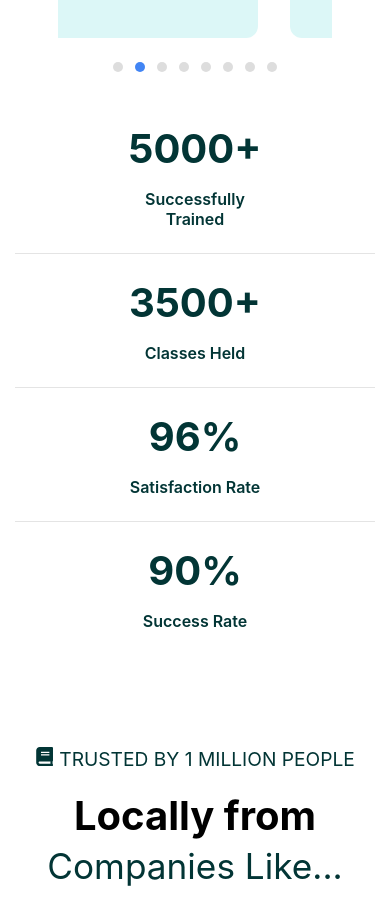
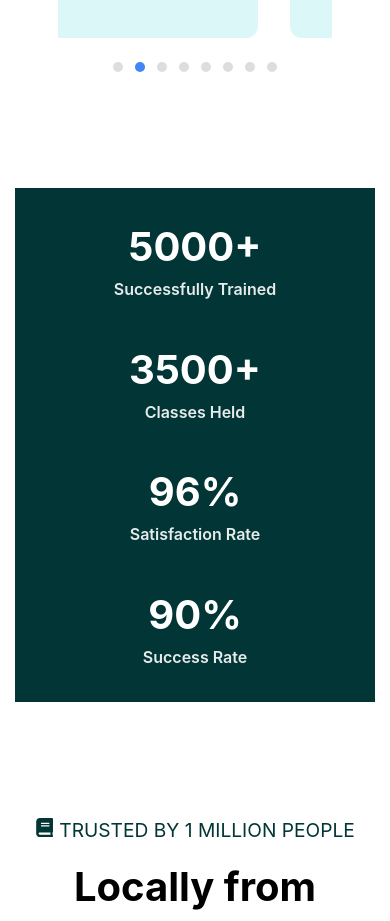
Before and after one commit to Prisca-01/ict-academy-website, a React (Vite) app: page / in a window 390 px wide. Shown: the part 9766-10687 px from the top of the page. Built offline with nearby package versions, Linux system fonts and the light colour scheme.

Commit message:
Responsiveness for other devices

```diff
--- a/src/components/reviews.tsx
+++ b/src/components/reviews.tsx
@@ -48,20 +48,26 @@ function Reviews() {
 
           <div className="featuresColumn">
             <p className="sectionSubtitle">What Our Students Think</p>
-            <h3 className="sectionTitle">About us as the best ICT Academy in Town</h3>
+            <h3 className="sectionTitle">
+              About us as the best ICT Academy in Town
+            </h3>
             <div className="featureList">
               <div className="featureItem">
                 <FaStar className="featureIcon" />
                 <div className="featureText">
                   <p className="featureTitle">Personalized Classes</p>
-                  <p className="featureDescription">Lorem ipsum dolor sit amet, consectetur.</p>
+                  <p className="featureDescription">
+                    Lorem ipsum dolor sit amet, consectetur.
+                  </p>
                 </div>
               </div>
               <div className="featureItem">
                 <FaStar className="featureIcon" />
                 <div className="featureText">
                   <p className="featureTitle">Expert Instructors</p>
-                  <p className="featureDescription">Lorem ipsum dolor sit amet, consectetur.</p>
+                  <p className="featureDescription">
+                    Lorem ipsum dolor sit amet, consectetur.
+                  </p>
                 </div>
               </div>
             </div>
@@ -111,28 +117,24 @@ function Reviews() {
             targetNumber={5000}
             label="Successfully Trained"
             suffix="+"
-      className="achievementCard"
           />
         <div className="dividerLine"></div>
         <Counter
           targetNumber={3500}
           label="Classes Held"
           suffix="+"
-      className="achievementCard"
         />
         <div className="dividerLine"></div>
         <Counter
           targetNumber={96}
           label="Satisfaction Rate"
           suffix="%"
-      className="achievementCard"
         />
         <div className="dividerLine"></div>
         <Counter
           targetNumber={90}
           label="Success Rate"
           suffix="%"
-      className="achievementCard"
         />
         </div>
       </div>
--- a/src/components/welcome.tsx
+++ b/src/components/welcome.tsx
@@ -29,7 +29,7 @@ function Welcome() {
           <span className="welcomePrefix">Welcome to</span>
           <h2 className="welcomeTitle">My ICT Academy</h2>
           <div className="contentDivider">
-            <div className="dividerLine"></div>
+            <div className="divideLine"></div>
             <p className="welcomeDescription">
               My ICT Academy is a leading online learning platform that helps
               anyone learn business, software, technology, and creative skills
@@ -38,7 +38,7 @@ function Welcome() {
               access to the My ICT Academy video library of engaging,
               top-quality courses taught by recognized industry experts.
             </p>
-            <div className="dividerLine"></div>
+            <div className="divideLine"></div>
           </div>
 
           <motion.div
--- a/src/styles/reviews.css
+++ b/src/styles/reviews.css
@@ -69,7 +69,7 @@
 
   .avatarCount {
     background: #023535;
-    color: white;
+    color: #ffffff;
     width: 45px;
     height: 45px;
     border-radius: 50%;
@@ -400,59 +400,80 @@
         background: #4285f4;
     }
 }
+/* Achievements Section */
 
-/* Counter Section */
-.counter-row {
+.achievementsContainer {
+    background: #023535;
+    padding: 0 2rem;
+    margin: 4rem 0;
+  }
+
+  .achievementGroup {
     display: flex;
-    justify-content: space-between;
-    margin: 4rem auto;
-    background-color: #023535;
+    justify-content: space-around;
+    align-items: center;
+    max-width: 1200px;
+    margin: 0 auto;
     gap: 2rem;
-    flex-wrap: wrap;
-    height: 200px;
-    align-items: center;
-  }
-  .counter-row .vertical-line{
-    width: 1px;
-    height: 100%;
-    background-color: #c28e00;
+    height: 150px;
 
   }
+
+
   .counter-column {
-    text-align: center;
-    flex: 1;
-    min-width: 200px;
+    display: flex;
+    flex-direction: column;
+    gap: 0.5rem;
   }
 
   .counter-number {
-    font-size: 2.5rem;
+    font-size: 2.5rem !important;
     font-weight: 700;
-    color: #fff;
-    margin-bottom: 0.5rem;
+    color: #ffffff !important;
   }
 
   .counter-label {
-    font-size: 1.1rem;
-    color: #fff;
-    max-width: 150px;
-    margin: 0 auto;
+    font-size: 1rem;
+    color: rgba(255, 255, 255, 0.9);
+    font-weight: 600;
   }
 
+  .dividerLine {
+    width: 1px;
+    height: 150px;
+    background: rgba(255, 255, 255, 0.2);
+    margin: 0 1rem;
+  }
+
+
+  /* Mobile Styles */
   @media (max-width: 768px) {
-    .counter-row {
-      flex-direction: column;
-      gap: 3rem;
-      padding: 2rem 0;
+    .achievementsContainer {
+      padding: 2rem 1rem;
     }
 
-    .counter-number {
+    .achievementGroup {
+      flex-direction: column;
+      gap: 2.5rem;
+      height: 450px;
+      text-align: center;
+    }
+
+    .dividerLine {
+      display: none;
+    }
+
+    .achievementCard {
+      min-width: auto;
+      padding: 0.5rem;
+    }
+
+    .achievementNumber {
       font-size: 2rem;
     }
 
-    .counter-label {
+    .achievementLabel {
       font-size: 1rem;
-    }
-    .counter-row .vertical-line{
-        display: none;
+      max-width: 200px;
     }
   }
--- a/src/styles/welcome.css
+++ b/src/styles/welcome.css
@@ -12,11 +12,11 @@
     gap: 2rem;
   }
 
-  .welcomeMediaContainer {
+  /* .welcomeMediaContainer {
     position: relative;
     min-height: 500px;
     padding: 0 3rem;
-  }
+  } */
 
   .welcomeMainImage {
     width: 100%;
@@ -25,7 +25,7 @@
     /* border-radius: 15rem 15rem 0 0; */
   }
 
-  .welcomeSecondaryImage {
+  /* .welcomeSecondaryImage {
     position: absolute;
     bottom: 0;
     right: 5%;
@@ -33,7 +33,7 @@
     max-width: 400px;
     height: auto;
     object-fit: contain;
-  }
+  } */
 
   .studentStatsCard {
     position: absolute;
@@ -45,7 +45,7 @@
     /* box-shadow: 0 4px 12px rgba(0,0,0,0.1); */
   }
 
-
+/*
   .counter-column {
     display: flex;
     flex-direction: column;
@@ -77,7 +77,7 @@
     margin-top: 0.5rem;
     font-weight: 600;
   }
-
+   */
   /* Content Styles */
   .welcomeContent {
     padding: 2rem 0;
@@ -101,7 +101,7 @@
     margin: 2rem 0;
   }
 
-  .dividerLine {
+  .divideLine {
     height: 1px;
     background-color: #e4e4e4;
     margin: 1.5rem 0;
@@ -160,3 +160,13 @@
       font-size: 1rem;
     }
   }
+  @media (max-width: 850px) {
+    .welcomeGrid {
+      grid-template-columns: 1fr;
+    }
+
+    .welcomeMainImage {
+
+display: none;
+  }
+}
```
Also changed, not shown: src/components/counter.tsx (+4 -9 lines). Lines whose indentation alone changed are shown as unchanged.
